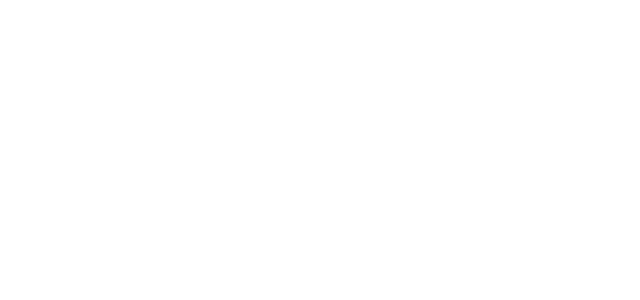
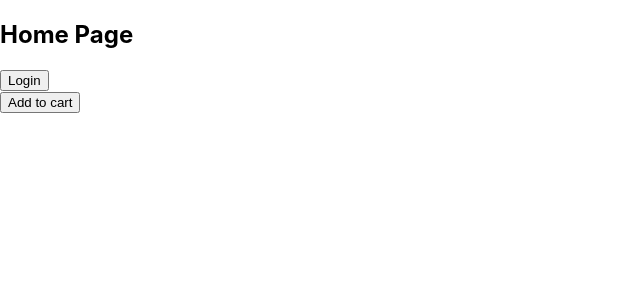
Before and after one commit to samiksha-3010/awdiz--3-react, a React (Create React App) app in the folder counterapp/: page /home in a window 1280 px wide. Before the commit this address had no page. Shown: the top 300 px of the page, without its empty margins (0-640 px from the left). Built offline with nearby package versions, Linux system fonts and the light colour scheme.

Commit message:
updates all

```diff
--- a/counterapp/src/App.jsx
+++ b/counterapp/src/App.jsx
@@ -67,7 +67,7 @@ function App() {
         <Route exact path='/Type1UseEffect' element={<Type1UseEffect />} />
         <Route exact path='/changeSection' element={<Section />} />
         <Route exact path='/counter' element={<Counter />} />
-        <Route exact path='/' element={<Home />} />
+        <Route exact path='/home' element={<Home />} />
         <Route exact path='/welcome' element={<Welcome />} />
         <Route exact path='/footer' element={<Footer />} />
         <Route exact path='/Navbar' element={<Navbar />} />
--- a/counterapp/src/components/13-07/Product.jsx
+++ b/counterapp/src/components/13-07/Product.jsx
@@ -1,45 +1,73 @@
-import React, { useEffect, useState } from 'react'
-import { useParams } from 'react-router-dom'
-import SingleProduct from '../01-07/Singleprodct';
+import React, { useEffect, useState } from "react";
+import { useParams } from "react-router-dom";
+// import SingleProduct from '../01-07/Singleprodct';
 
 const Product = () => {
+  const [isUserLoggedIn, setIsUserLoggedIn] = useState(false);
+  const [currentUserEmail, setCurrentUserEmail] = useState("");
+  const [products, setProducts] = useState([]);
+  const [singlProducts, setSinglProducts] = useState({});
+  const { id } = useParams();
+  //    console.log(products, "- products")
 
-    const [products, setProducts] = useState([])
-    const [singlProducts,setSinglProducts] = useState({});
-    const {id} = useParams();
-       console.log(products, "- products")
+  useEffect(() => {
+    fetch("https://fakestoreapi.com/products")
+      .then((res) => res.json())
+      .then((json) => setProducts(json));
+  }, []);
 
-    useEffect(() =>{
-        fetch('https://fakestoreapi.com/products')
-        .then(res => res.json())
-        .then(json=>setProducts (json))
+  useEffect(() => {
+    if (id && products.length) {
+      const result = products.find((product) => product.id == id);
+      // console.log(result, "-result")
+      setSinglProducts(result);
+    }
+  }, [id, products]);
 
+  //   console.log(singlProducts, "-singleProducts")
 
-    },[])
-    useEffect (()=>{
-        if(id && products.length){
-            const result= products.find((product) => product.id ==id);
-            // console.log(result, "-result")
-            setSinglProducts(result)
+  useEffect(() => {
+    var user = JSON.parse(localStorage.getItem("Current-user"));
+    // console.log( user, "usr")
+    if (user) {
+      setIsUserLoggedIn(true);
+      setCurrentUserEmail(user.email);
+    }
+  }, []);
+
+  // **********
+
+  function addtocart() {
+    if (isUserLoggedIn) {
+      const users = JSON.parse(localStorage.getItem("User"));
+      for (var i = 0; i < users.length; i++) {
+        if (users[i].email == currentUserEmail) {
+          users[i].cart.push(singlProducts);
+          localStorage.setItem("User", JSON.stringify(users));
+          break;
         }
-
-    },[id, products])
-
-
-    console.log(singlProducts, "-singleProducts")
+      }
+    } else {
+      alert("you can add product before login");
+    }
+  }
 
   return (
-    <div style={{display: 'flex', justifyContent: "space-around"}}>
-        <div style={{ width:"45%", height: "400px", border: "5px solid red"}}>
-            <img  style={{ width: "100%", height: "100%" }} src={singlProducts.image}/>
-        </div>
+    <div style={{ display: "flex", justifyContent: "space-around" }}>
+      <div style={{ width: "45%", height: "400px", border: "5px solid red" }}>
+        <img
+          style={{ width: "100%", height: "100%" }}
+          src={singlProducts.image}
+        />
+      </div>
 
-        <div style={{ width: "50%", height: "700px", border: "5px solid blue"}}>
+      <div style={{ width: "50%", height: "700px", border: "5px solid blue" }}>
         <h1>Name :{singlProducts.title}</h1>
         <h2>Price : {singlProducts.price}</h2>
-        </div>
+        <button onClick={addtocart}>add to cart</button>
+      </div>
     </div>
-  )
-}
+  );
+};
 
-export default Product
+export default Product;
--- a/counterapp/src/components/15-07/Login.jsx
+++ b/counterapp/src/components/15-07/Login.jsx
@@ -17,15 +17,17 @@ function Login (){
            for (let i = 0; i< users.length; i++ ){
             if (users[i].email == userData.email && users[i].password == userData.password) {         // re assign
                 flag = true;
+                break;
             }
-
            }
            if (flag == false){
             return alert ("please check credentails..")
+           }else{
+            localStorage.setItem("Current-user", JSON.stringify(userData))
+            alert ("Login Sucessfull..");
+            setUserData({ email: "", password: "" })
+            router('/home')
            }
-           alert ("Login Sucessfull..");
-           setUserData({ email: "", password: "" })
-           router('/')
 
         }else{
             alert ("fill the all field....")
--- a/counterapp/src/components/15-07/Register.jsx
+++ b/counterapp/src/components/15-07/Register.jsx
@@ -15,7 +15,12 @@ const Register = () => {
 
     if(userData.name && userData.email&& userData.password){
         const array = JSON.parse(localStorage. getItem ("User")) || [];
-        const userDataobj = {name:userData.name, email: userData.email,password: userData.password}
+        const userDataobj = {
+            name:userData.name,
+             email: userData.email,
+             password: userData.password,
+             cart:[]
+            };
          // console.log(array, "-array")
         array.push(userDataobj);
 
@@ -38,6 +43,7 @@ const Register = () => {
             <label>Password</label><br/>
             <input type='password' name='password' onChange={handleChange}/><br/>
             <input type='submit' value='Register'/><br/>
+
         </form>
 
     </div>
--- a/counterapp/src/components/Home.jsx
+++ b/counterapp/src/components/Home.jsx
@@ -1,11 +1,60 @@
+import { useEffect, useState } from "react";
+import { useNavigate } from "react-router-dom";
 
 
 function Home(){
+    const [isUserLoggedIn, setIsUserLoggedIn]= useState (false);
+    const router = useNavigate ();
+
+
+    useEffect (() =>{
+        var user = JSON.parse(localStorage.getItem("Current-user"));
+        console.log(user, "user")
+        if (user){
+            setIsUserLoggedIn(true);
+        }
+    },[])
+
+    function logout(){
+         localStorage.removeItem("Current-user");
+         setIsUserLoggedIn(false)
+         alert("Logout Successful...")
+
+
+    }
+    function addCart() {
+        if (isUserLoggedIn) {
+            alert("You are logged in cart product")
+        } else {
+            alert("please login")
+        }
+    }
     return(
+        <>
         <div>
-            Home
+            <h2>Home Page</h2>
+          { isUserLoggedIn  ? <button onClick={logout}>Logout</button>: <button onClick={()=>router('/login')}>Login</button>}
         </div>
+        <button onClick={addCart} >Add to cart</button>
+        </>
     )
 }
 
 export default Home;
+
+
+
+// import React from 'react'
+
+// const Home = () => {
+//   return (
+//     <div>
+//         <h1>Home Page</h1>
+//         <button>loggedout</button>
+
+
+//     </div>
+//   )
+// }
+
+// export default Home
```
